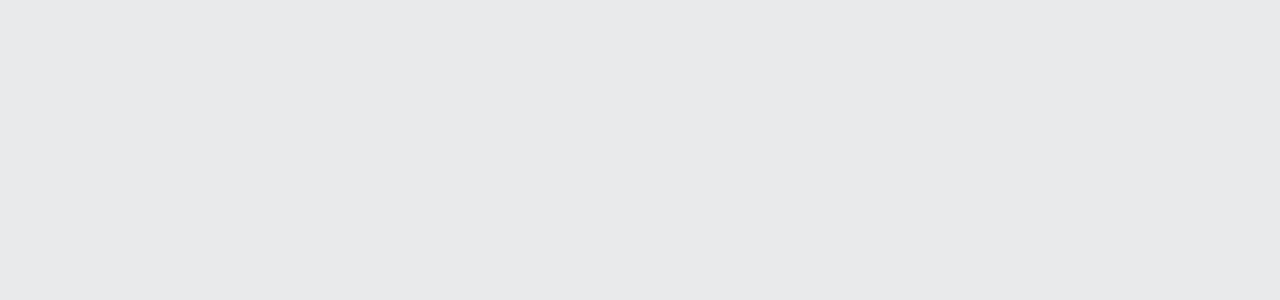
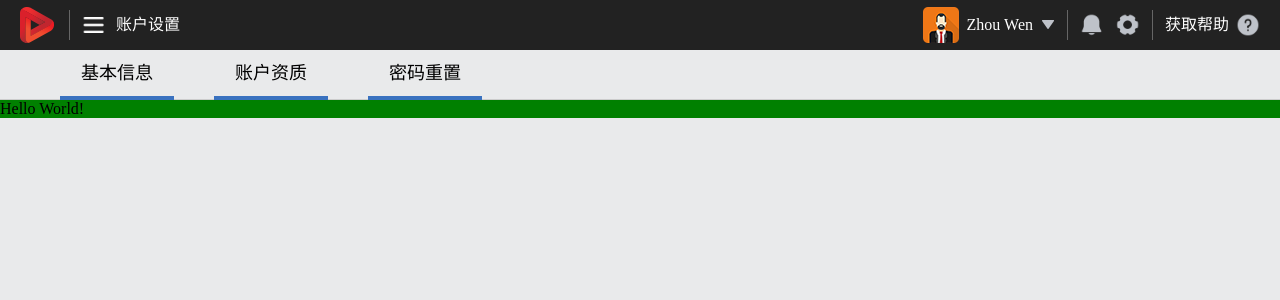
Before and after one commit to tahitian/vue-project-1, a Vue app: page /account/basicinfo in a window 1280 px wide. Shown: the top 300 px of the page. Built offline with nearby package versions, Linux system fonts and the light colour scheme.

Commit message:
try the router-view

```diff
--- /dev/null
+++ b/src/components/account/account_basic_info.vue
@@ -0,0 +1,18 @@
+<template>
+  <div id="basic-info" >
+    Hello World!
+  </div>
+</template>
+
+<script type="text/javascript">
+export default {
+  name: 'account_basic_info'
+}
+</script>
+
+<style type="text/css">
+#basic-info {
+  /*background-color: #e9eaeb;*/
+  background-color: green;
+}
+</style>
```
Also changed, not shown: src/components/account/account_nav.vue (+4 -4 lines), src/router/index.js (+8 -1 lines).
